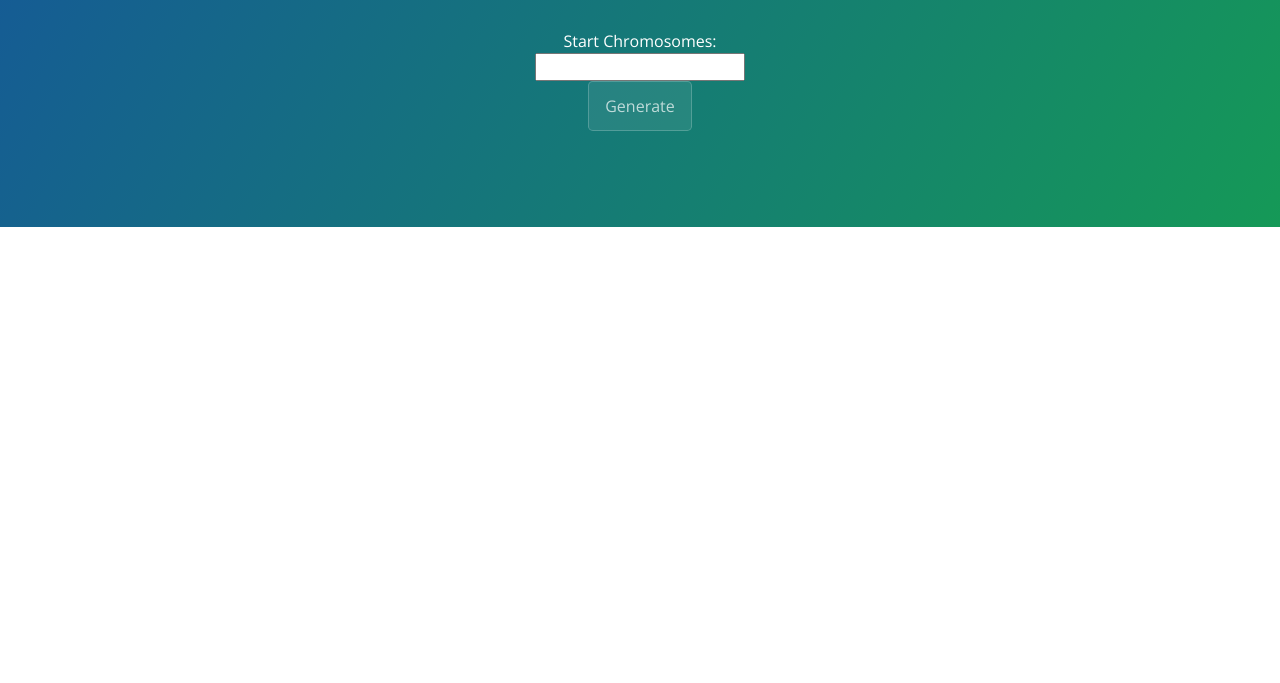
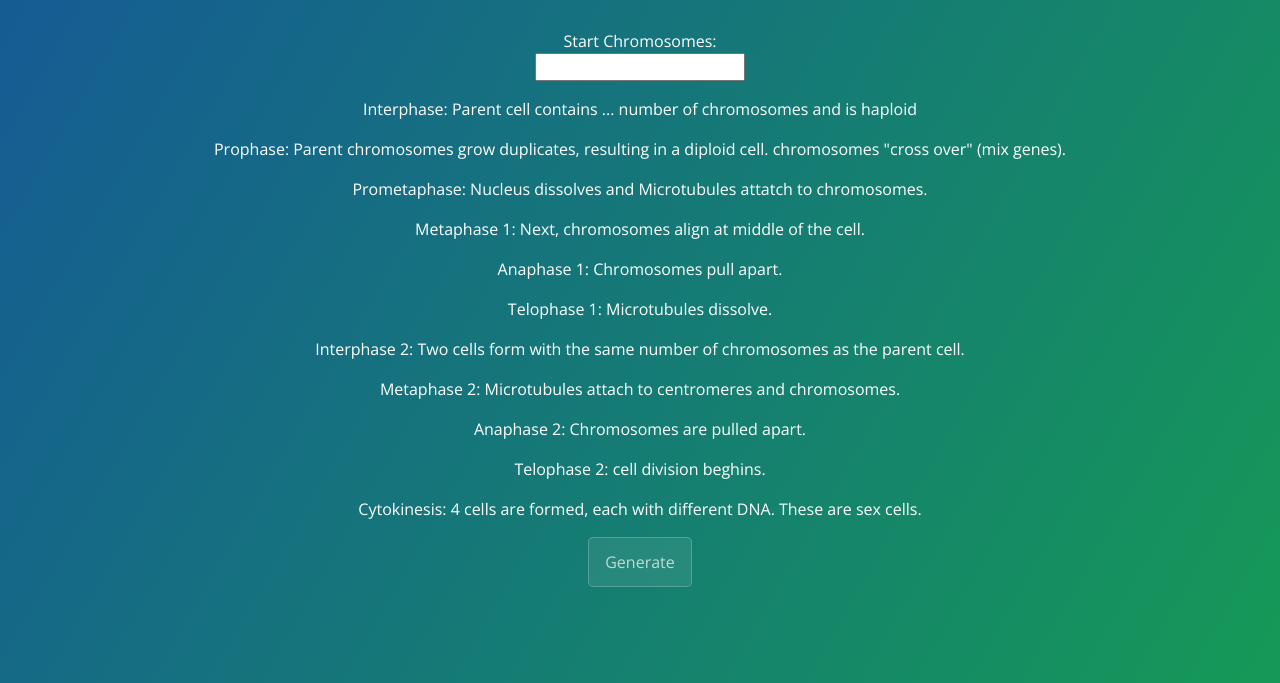
Before and after one commit to BastiMonzon/Meiosis, a plain HTML site: page index.html in a window 1280 px wide. Shown: the part 208-891 px from the top of the page. Before the commit the page ends 800 px from the top, so only its background shows below. Drawn offline with nearby package versions, Linux system fonts and the light colour scheme.

Commit message:
Wrote stuff

```diff
--- a/index.html
+++ b/index.html
@@ -18,11 +18,31 @@
           Start Chromosomes:<br>
           <input type="text" name="chromosomes" id="chromosomes">
         </form>
+        <div id="Start">
+          <p>Interphase: Parent cell contains ... number of chromosomes and is haploid</p>
+          <p>Prophase: Parent chromosomes grow duplicates, resulting in a diploid cell. chromosomes "cross over" (mix genes).</p>
+          <p>Prometaphase: Nucleus dissolves and Microtubules attatch to chromosomes.</p>
+        </div>
+        <div id="M1">
+          <p>Metaphase 1: Next, chromosomes align at middle of the cell.</p>
+          <p>Anaphase 1: Chromosomes pull apart.</p>
+          <p>Telophase 1: Microtubules dissolve.</p>
+
+        </div>
+        <div id="M2">
+          <p>Interphase 2: Two cells form with the same number of chromosomes as the parent cell.</p>
+          <p>Metaphase 2: Microtubules attach to centromeres and chromosomes.</p>
+          <p>Anaphase 2: Chromosomes are pulled apart.</p>
+          <p>Telophase 2: cell division beghins.</p>
+        </div>
+        <div id="End">
+          <p>Cytokinesis: 4 cells are formed, each with different DNA. These are sex cells.</p>
+        </div>
       </section>
       <button onclick="generate()" class="btn">Generate</button>
       <script>
         function Start(){
-          document.getElementById('generator').innerHTML = "<p>Parent chromosomes grow duplicates, resulting in a diploid cell.</p><p>Next, chromosomes align at middle of the cell after crossing over (mixing genes) and split in half.</p>"
+          document.getElementById('generator').innerHTML = ""
         }
         function M1(){
 
```
